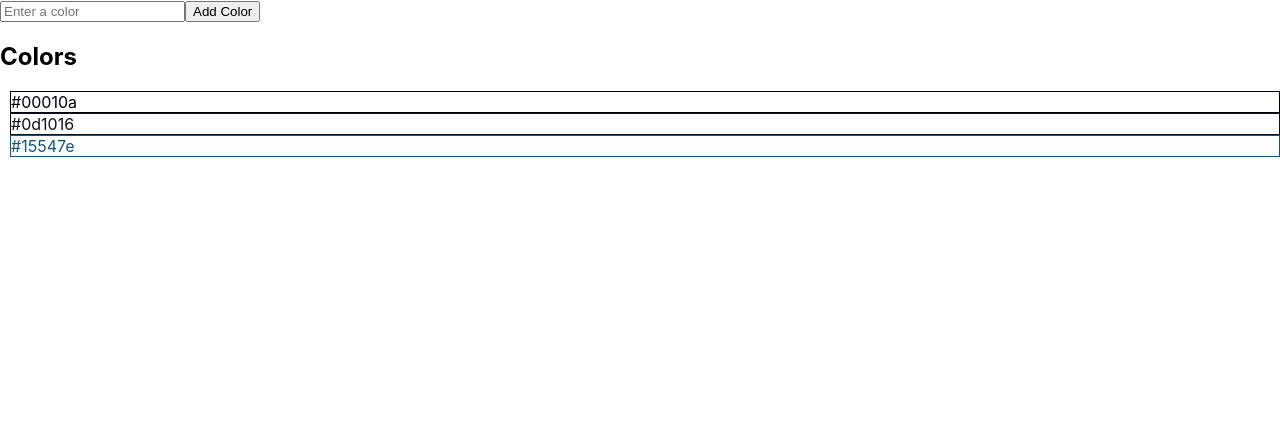
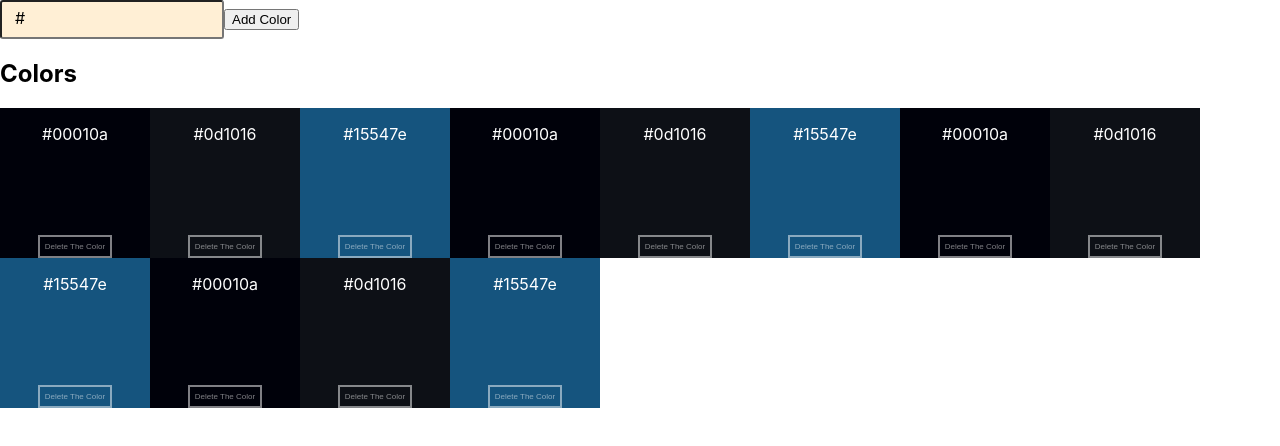
Before and after one commit to nelesu/react__colors-storage_pet-project, a React (Create React App) app: page /add/1 in a window 1280 px wide. Shown: the top 446 px of the page. Built offline with nearby package versions, Linux system fonts and the light colour scheme.

Commit message:
Add mongo blank, add nodejs-express backend blank

```diff
--- a/package.json
+++ b/package.json
@@ -8,11 +8,12 @@
     "@testing-library/user-event": "^7.2.1",
     "react": "^16.13.1",
     "react-dom": "^16.13.1",
+    "react-router-dom": "^5.2.0",
     "react-scripts": "3.4.3",
     "styled-components": "^5.2.0"
   },
   "scripts": {
-    "start": "react-scripts start",
+    "start": "PORT=9779 react-scripts start",
     "build": "react-scripts build",
     "test": "react-scripts test",
     "eject": "react-scripts eject"
--- a/src/App.js
+++ b/src/App.js
@@ -1,24 +1,41 @@
 import React, { useState } from 'react';
 import './App.css';
-import Header from './components/Header';
+import {
+  BrowserRouter as Router,
+  Route,
+} from "react-router-dom";
+// components
 import Item from './components/Item';
+import AddColor from './components/add-color.component';
+
+// utils
 import isCorrectColorName from './utils/isCorrectColorName';
 
 function App() {
-  const [colors, addColor] = useState(["#00010a", "#0d1016", "#15547e"]);
-  const handleSubmitColor = (color) => {
-    if (isCorrectColorName(color)) addColor([...colors, `#${color}`]); else {
+  const [colors, setColors] = useState(["#00010a", "#0d1016", "#15547e", "#00010a", "#0d1016", "#15547e", "#00010a", "#0d1016", "#15547e", "#00010a", "#0d1016", "#15547e"]);
+  const handleAddColor = (color) => {
+    if (isCorrectColorName(color)) {
+      setColors([...colors, `#${color}`]);
+    } else {
+    }
+  };
 
+  const handleRemoveColor = color => {
+    let colorsCopy = [...colors];
+    let index = colorsCopy.indexOf(color);
+    if (index !== -1) {
+      colorsCopy.splice(index, 1);
+      setColors(colorsCopy);
     }
 
   }
-
   return (
-    <div className="container">
-      <Header handleSubmitColor={handleSubmitColor} />
-      <Item userId="000000" colors={colors} />
-    </div>
+    <Router>
+      <div className="container">
+        <Route path="/add/:id" component={AddColor} onAddColor={handleAddColor} />
+        <Item userId="000000" colors={colors} onRemoveColor={handleRemoveColor} />
+      </div>
+    </Router>
   );
 }
-
 export default App;
--- a/src/components/Container.js
+++ /dev/null
@@ -1,22 +0,0 @@
-import React from 'react';
-import styled from "styled-components";
-
-
-const Container = ({ colors }) => {
-
-  return (
-    <div>
-      <ul>{colors.map((color, index) => {
-        const Li = styled.li`
-        border: 1px solid ${color};
-        list-style: none;
-        margin-left: -30px;
-        color: ${color};
-        `;
-        return <Li key={index}>{color}</Li>
-      })}</ul>
-    </div >
-  );
-}
-
-export default Container;
--- a/src/components/Form.js
+++ /dev/null
@@ -1,23 +0,0 @@
-import React, { useState } from 'react';
-
-
-const Form = (props) => {
-  const [colorEntry, setColorEntry] = useState('');
-
-  const updateColor = (e) => {
-    setColorEntry(e.target.value);
-  }
-
-  const submitColor = (e) => {
-    props.handleSubmitColor(colorEntry);
-  }
-
-  return (
-    <div>
-      <input placeholder="Enter a color" value={colorEntry} onChange={updateColor}></input>
-      <button onClick={submitColor} type="submit">Add Color</button>
-    </div>
-  );
-}
-
-export default Form;
--- a/src/components/Header.js
+++ /dev/null
@@ -1,12 +0,0 @@
-import React from 'react';
-import Form from './Form.js';
-
-const Header = (props) => {
-  return (
-    <div>
-      <Form handleSubmitColor={props.handleSubmitColor} />
-    </div>
-  );
-}
-
-export default Header;
--- a/src/components/Item.js
+++ b/src/components/Item.js
@@ -1,11 +1,11 @@
 import React from 'react';
-import Container from "./Container";
+import Container from "./container.component";
 
-const Item = ({ userId, colors }) => {
+const Item = ({ userId, colors, onRemoveColor }) => {
   return (
     <div>
       <h2>Colors</h2>
-      <Container userId={userId} colors={colors} />
+      <Container userId={userId} colors={colors} onRemoveColor={onRemoveColor} />
     </div>
   );
 }
--- /dev/null
+++ b/src/components/add-color.component.js
@@ -0,0 +1,42 @@
+import React, { useState } from 'react';
+import styled from "styled-components";
+
+const Input = styled.input`
+  background: papayawhip;
+  border-radius: 3px;
+  padding: 10px 15px;
+  padding-left: 28px;
+  /* for NumberSign */
+`;
+const Div = styled.div`
+  position: relative;
+`;
+const NumberSign = styled.div`
+  left: 15px;
+/* 15 +  40px*/
+  position: absolute;
+  top: 7.5px;
+`;
+
+
+const AddColor = ({ onAddColor }) => {
+  const [colorEntry, setColorEntry] = useState('');
+
+  const updateEntry = (e) => {
+    setColorEntry(e.target.value);
+  }
+
+  const handleClick = (e) => {
+    onAddColor(colorEntry);
+    setColorEntry('');
+  }
+  return (
+    <Div>
+      <Input type="text" inputColor="rebeccapurple" value={colorEntry} onChange={updateEntry} />
+      <button onClick={handleClick} type="submit">Add Color</button>
+      <NumberSign>#</NumberSign>
+    </Div>
+  );
+}
+
+export default AddColor;
--- /dev/null
+++ b/src/components/container.component.js
@@ -0,0 +1,66 @@
+import React from 'react';
+import styled, { ThemeProvider } from "styled-components";
+import findContrastColor from '../utils/findContrastColor';
+
+const Ul = styled.ul`
+  display: flex;
+  flex-wrap: wrap;
+  &:nth-child(1) {
+    margin-left: -40px;
+  }
+  `;
+
+const Li = styled.li`
+      list-style: none;
+      color: ${({ theme }) => theme.color};
+      height: 150px;
+      width: 150px;
+      background-color: ${({ theme }) => theme.bgColor};
+      display: flex;
+      flex-direction: column;
+      justify-content: space-between;
+      align-items: center;
+`;
+
+const Button = styled.button`
+  border: 2px solid ${({ theme }) => theme.color};
+  outline: none;
+  opacity: 0.5;
+  background: ${({ theme }) => theme.bgColor};
+  color: ${({ theme }) => theme.color};
+  font-size: 0.5em !important; /* user agent stylesheet reset */
+  padding: 5px 5px;
+  transition: opacity 0.5s ease;
+  &:hover {
+    opacity: 0.9;
+  }
+`;
+
+
+
+const Container = ({ colors, onRemoveColor }) => {
+
+  const handleRemoveClick = (e) => {
+    onRemoveColor(e.target.name);
+  }
+  return (
+    <div>
+      <Ul>{colors.map((color, index) => {
+        const theme = {
+          color: findContrastColor(color),
+          bgColor: color
+        };
+
+        return (
+          <ThemeProvider theme={theme}>
+            <Li key={index}>
+              <p>{color}</p>
+              <Button onClick={handleRemoveClick} name={color}>Delete The Color</Button>
+            </Li>
+          </ThemeProvider>)
+      })}</Ul>
+    </div >
+  );
+}
+
+export default Container;
--- a/src/index.css
+++ b/src/index.css
@@ -1,5 +1,6 @@
 body {
   margin: 0;
+  box-sizing: border-box;
   font-family: -apple-system, BlinkMacSystemFont, 'Segoe UI', 'Roboto', 'Oxygen',
     'Ubuntu', 'Cantarell', 'Fira Sans', 'Droid Sans', 'Helvetica Neue',
     sans-serif;
--- /dev/null
+++ b/src/utils/findContrastColor.js
@@ -0,0 +1,33 @@
+
+
+export default color => {
+  let r, g, b, hsp;
+
+  color = +("0x" + color.slice(1).replace(
+    color.length < 5 && /./g, '$&$&'
+  )
+  );
+
+
+  r = color >> 16;
+  g = color >> 8 & 255;
+  b = color & 255;
+
+
+// HSP (Highly Sensitive Poo) equation from http://alienryderflex.com/hsp.html
+hsp = Math.sqrt(
+  0.299 * (r * r) +
+  0.587 * (g * g) +
+  0.114 * (b * b)
+);
+
+// Using the HSP value, determine whether the color is light or dark
+if (hsp > 127.5) {
+
+  return 'black';
+}
+else {
+
+  return 'white';
+}
+}
--- a/src/utils/isCorrectColorName.js
+++ b/src/utils/isCorrectColorName.js
@@ -1,4 +1,4 @@
-export default (color) => {
+export default color => {
   const regexCorrectColorName = /([A-Fa-f0-9]{6}|[A-Fa-f0-9]{3})$/;
   return regexCorrectColorName.test(color);
 }
```
Also changed, not shown: 2 other files (tests, documents, lock files or other folders).
